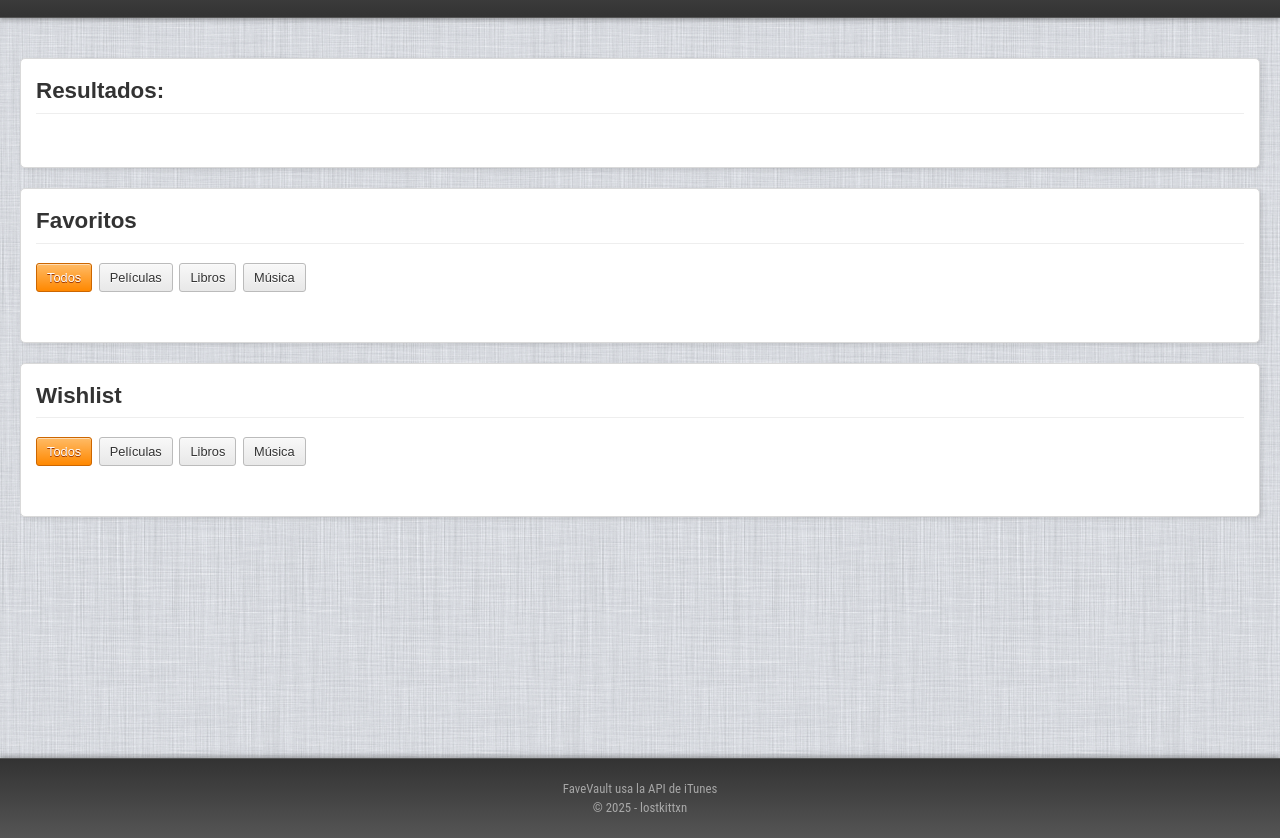
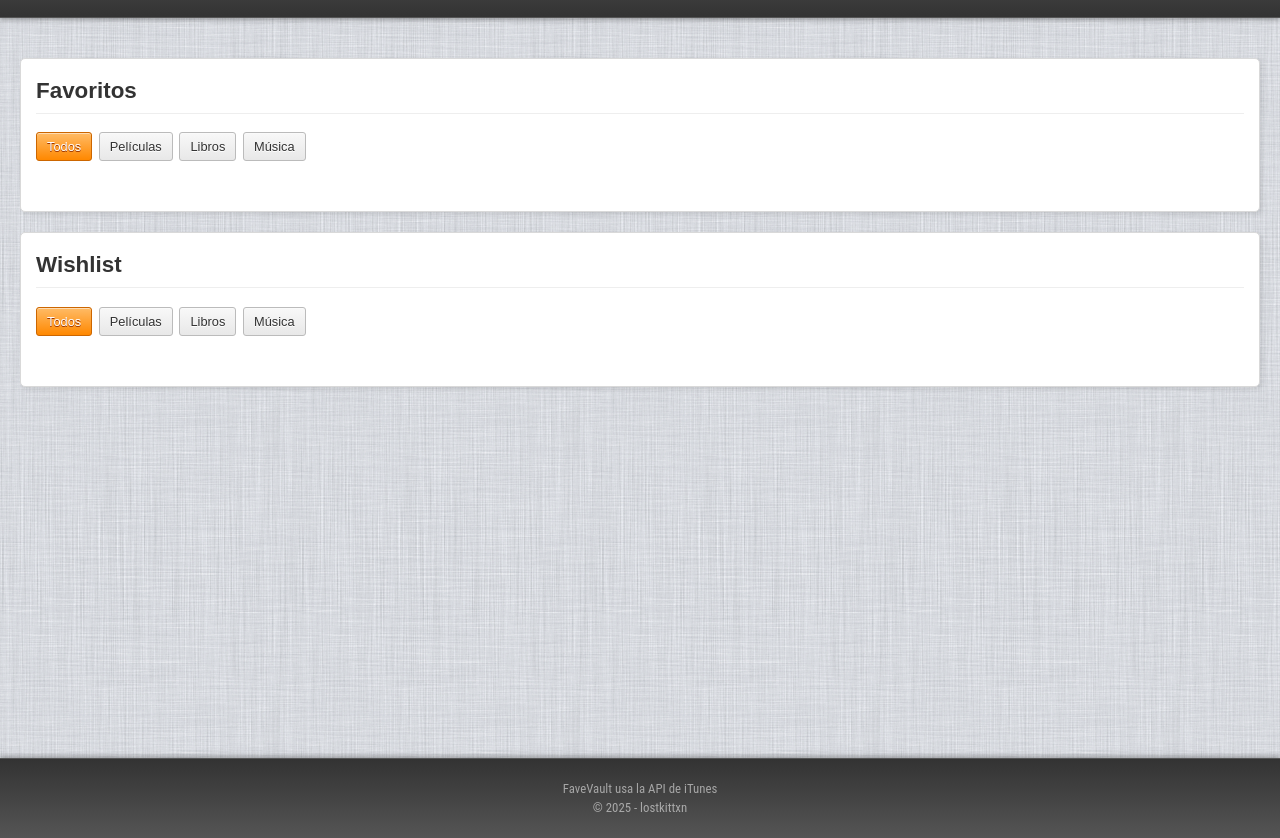
Before and after one commit to lostkittxn/FaveVault, a plain HTML site: page index.html in a window 1280 px wide. Shown: the part 60-898 px from the top of the page. Drawn offline with Linux system fonts and the light colour scheme; a web font is replaced by a local one.

Commit message:
Update index.html

```diff
--- a/index.html
+++ b/index.html
@@ -35,7 +35,7 @@
     </header>
 
     <main id="contenido-principal">
-        <section id="resultados-busqueda">
+        <section id="resultados-busqueda"  style="display: none;">
             <h2>Resultados:</h2>
             <div id="lista-resultados">
                 </div>
```
